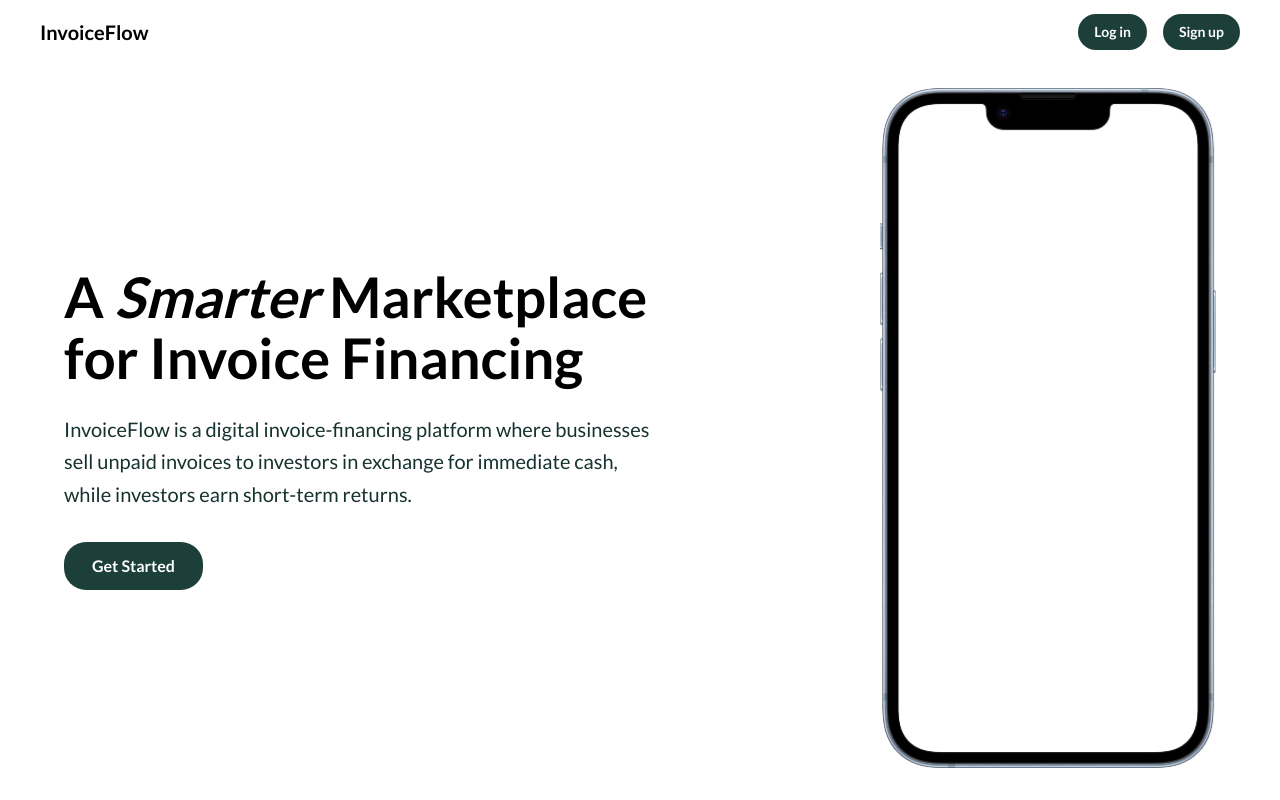
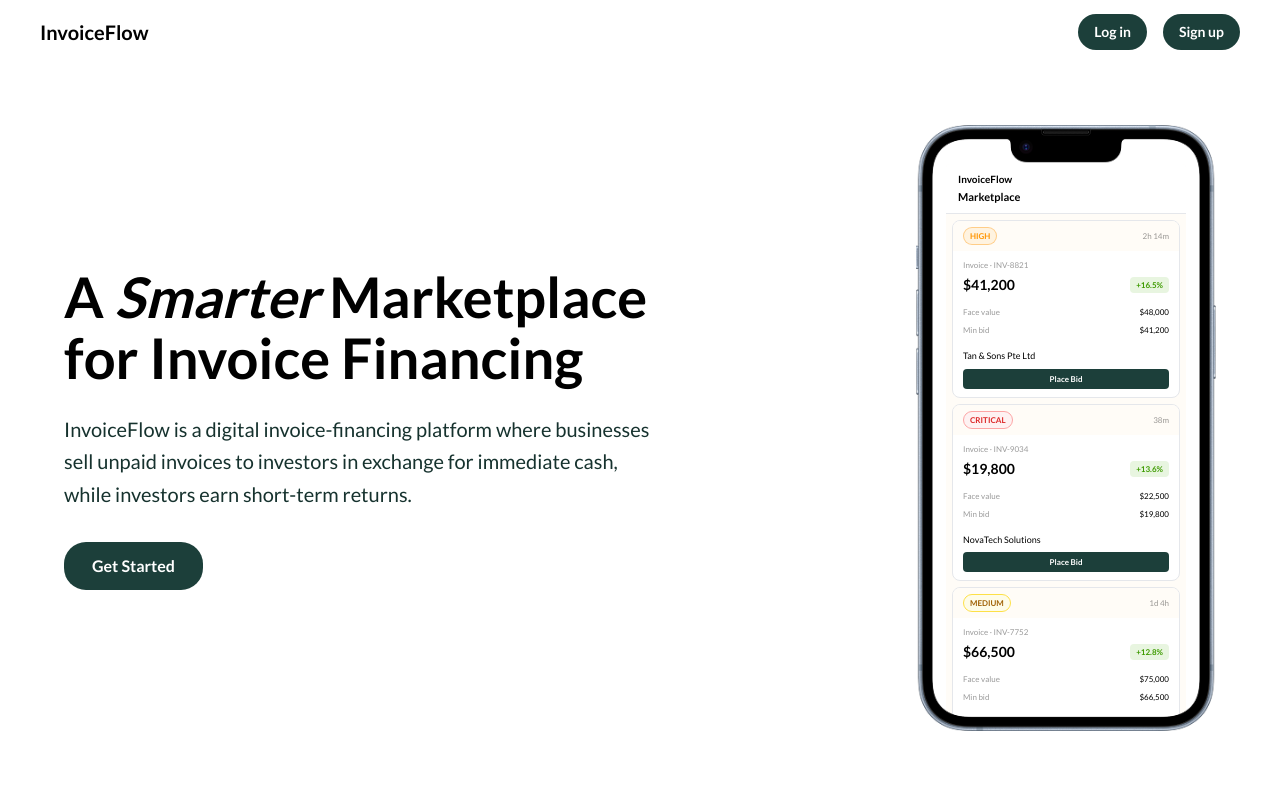
Before and after one commit to ihsankoolz/InvoiceFlow, a React (Vite) app in the folder frontend/: page / in a window 1280 px wide. Shown: the top 800 px of the page. Built offline with nearby package versions, Linux system fonts and the light colour scheme; the HTML template or start-up script is replaced by a standard one.

Commit message:
Landing page fixed

```diff
--- a/frontend/src/pages/LandingPage.jsx
+++ b/frontend/src/pages/LandingPage.jsx
@@ -142,12 +142,77 @@ export default function LandingPage() {
           </Link>
         </div>
         <div className="flex-shrink-0 flex items-center justify-center" style={fadeUp(heroIn, 120)}>
-          <img
-            src={imgIphone}
-            alt="InvoiceFlow mobile app"
-            style={{ maxHeight: 'calc(100vh - 120px)', width: 'auto', maxWidth: '360px' }}
-            className="object-contain"
-          />
+          <div className="relative" style={{ maxHeight: 'calc(100vh - 120px)', width: '300px' }}>
+            <img
+              src={imgIphone}
+              alt="InvoiceFlow mobile app"
+              style={{ maxHeight: 'calc(100vh - 120px)', width: '100%' }}
+              className="object-contain relative z-10 pointer-events-none"
+            />
+            {/* Mock marketplace screen inside phone */}
+            <div className="absolute inset-0 z-0 flex justify-center" style={{ paddingTop: '13%', paddingBottom: '5%' }}>
+              <div
+                className="overflow-hidden bg-[#fffcf7] flex flex-col"
+                style={{ width: '80%', height: '100%', borderRadius: '4px', overflowY: 'hidden' }}
+              >
+                {/* Mini nav */}
+                <div className="bg-white px-3 py-2 border-b border-black/8 flex-shrink-0">
+                  <p className="font-['Lato'] font-bold text-[10px] text-black">InvoiceFlow</p>
+                  <p className="font-['Lato'] font-semibold text-[11px] text-black mt-0.5">Marketplace</p>
+                </div>
+
+                {/* Mock invoice cards — matches real ListingCard structure */}
+                <div className="flex flex-col gap-1.5 p-1.5">
+                  {[
+                    { token: 'INV-8821', debtor: 'Tan & Sons Pte Ltd',   currentBid: '$41,200', faceValue: '$48,000', minBid: '$41,200', ret: '16.5', urgency: 'HIGH',     timeLeft: '2h 14m' },
+                    { token: 'INV-9034', debtor: 'NovaTech Solutions',    currentBid: '$19,800', faceValue: '$22,500', minBid: '$19,800', ret: '13.6', urgency: 'CRITICAL', timeLeft: '38m' },
+                    { token: 'INV-7752', debtor: 'Meridian Logistics',    currentBid: '$66,500', faceValue: '$75,000', minBid: '$66,500', ret: '12.8', urgency: 'MEDIUM',   timeLeft: '1d 4h' },
+                  ].map((item) => {
+                    const urgencyStyle = {
+                      HIGH:     { bg: 'bg-[#fff3e0]', text: 'text-[#ff9500]',  border: 'border-[#ff9500]/40' },
+                      CRITICAL: { bg: 'bg-red-50',    text: 'text-red-600',    border: 'border-red-300' },
+                      MEDIUM:   { bg: 'bg-yellow-50', text: 'text-yellow-700', border: 'border-yellow-300' },
+                    }[item.urgency]
+
+                    return (
+                      <div key={item.token} className="bg-white rounded-[8px] border border-black/8 overflow-hidden flex flex-col">
+                        {/* Cream top bar — badge + countdown */}
+                        <div className="bg-[#fffcf7] px-2.5 py-1.5 flex items-center justify-between flex-shrink-0">
+                          <span className={`inline-flex items-center px-1.5 py-0.5 rounded-full text-[8px] font-['Lato'] font-semibold border ${urgencyStyle.bg} ${urgencyStyle.text} ${urgencyStyle.border}`}>
+                            {item.urgency}
+                          </span>
+                          <span className="font-['Lato'] text-[8px] text-black/40">{item.timeLeft}</span>
+                        </div>
+                        {/* Body */}
+                        <div className="px-2.5 py-2 flex flex-col gap-1.5">
+                          <p className="font-['Lato'] text-[8px] text-black/40">Invoice · {item.token}</p>
+                          {/* Current bid + return */}
+                          <div className="flex items-center justify-between">
+                            <p className="font-['Lato'] font-semibold text-[14px] text-black leading-none">{item.currentBid}</p>
+                            <span className="bg-[#e8f5e0] rounded px-1.5 py-0.5 font-['Lato'] text-[8px] font-semibold text-[#3e9b00]">+{item.ret}%</span>
+                          </div>
+                          <div className="h-px bg-black/6" />
+                          <div className="flex justify-between">
+                            <span className="font-['Lato'] text-[8px] text-black/40">Face value</span>
+                            <span className="font-['Lato'] text-[8px] font-medium text-black">{item.faceValue}</span>
+                          </div>
+                          <div className="flex justify-between">
+                            <span className="font-['Lato'] text-[8px] text-black/40">Min bid</span>
+                            <span className="font-['Lato'] text-[8px] font-medium text-black">{item.minBid}</span>
+                          </div>
+                          <div className="h-px bg-black/6" />
+                          <p className="font-['Lato'] text-[9px] font-medium text-black truncate">{item.debtor}</p>
+                          <div className="bg-teal rounded-[4px] py-1 text-center">
+                            <p className="font-['Lato'] font-semibold text-[8px] text-white">Place Bid</p>
+                          </div>
+                        </div>
+                      </div>
+                    )
+                  })}
+                </div>
+              </div>
+            </div>
+          </div>
         </div>
       </section>
 
@@ -329,9 +394,9 @@ export default function LandingPage() {
       {/* ── FAQ ── */}
       <section ref={faqRef} className="bg-teal py-20">
         <div className="px-8 lg:px-16 max-w-[1512px] mx-auto" style={fadeUp(faqIn, 0)}>
-          <p className="font-['Lato'] font-medium text-white text-2xl mb-2">FAQ</p>
-          <h2 className="font-['Lato'] font-semibold text-white text-5xl mb-2">Common questions</h2>
-          <p className="font-['Lato'] text-white text-2xl mb-8">
+          <p className="font-['Lato'] font-medium text-[#fff8ec] text-2xl mb-2">FAQ</p>
+          <h2 className="font-['Lato'] font-semibold text-[#fff8ec] text-5xl mb-2">Common questions</h2>
+          <p className="font-['Lato'] text-[#fff8ec] text-2xl mb-8">
             Everything you need to know before you list or bid.
           </p>
           <div className="flex gap-3 mb-10">
@@ -341,15 +406,15 @@ export default function LandingPage() {
                 onClick={() => setFaqTab(tab)}
                 className={`font-['Lato'] font-semibold text-base px-7 py-2.5 rounded-[22px] transition-colors duration-150 ${
                   faqTab === tab
-                    ? 'bg-white text-teal'
-                    : 'border border-white text-white hover:bg-white/10'
+                    ? 'bg-[#fff8ec] text-teal'
+                    : 'border border-[#fff8ec] text-[#fff8ec] hover:bg-white/10'
                 }`}
               >
                 {tab === 'business' ? 'For Businesses' : 'For Investors'}
               </button>
             ))}
           </div>
-          <div className="bg-white rounded-[15px] overflow-hidden max-w-[1319px]">
+          <div className="bg-[#fff8ec] rounded-[15px] overflow-hidden max-w-[1319px] py-3">
             {faqItems.map((item, i) => (
               <div key={item.question} style={fadeUp(faqIn, 160 + i * 80)}>
                 <FAQItem question={item.question} answer={item.answer} />
```
